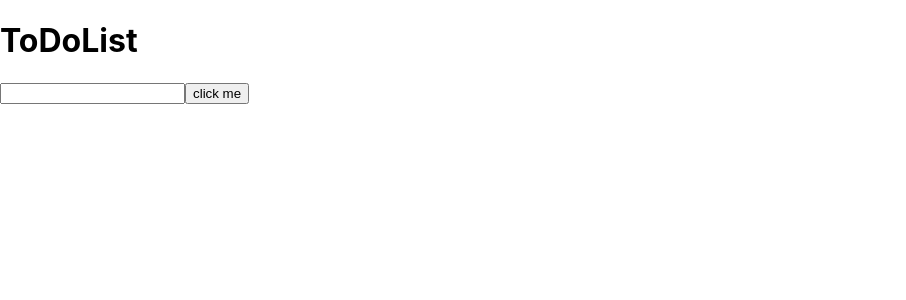
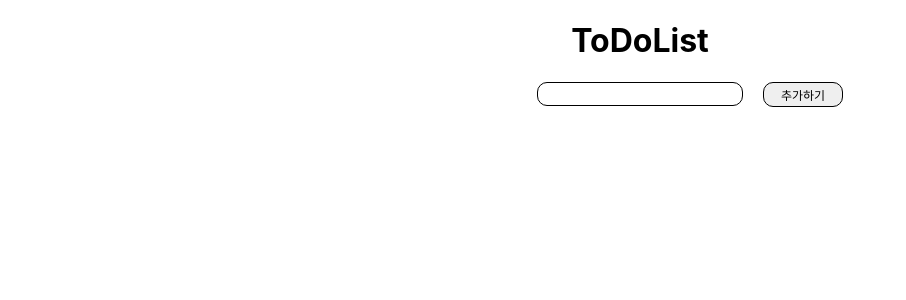
Before and after one commit to dutexion/React_ToDoList, a React (Create React App) app in the folder todolist/: page / in a window 1280 px wide. Shown: the top 300 px of the page, without its empty margins (0-906 px from the left). Built offline with nearby package versions, Linux system fonts and the light colour scheme.

Commit message:
style & bug fix

```diff
--- a/todolist/src/App.css
+++ b/todolist/src/App.css
@@ -1,3 +1,71 @@
+body {
+    display: flex;
+    flex-direction: column;
+    align-items: center;
+}
+.App {
+    display: flex;
+    flex-direction: column;
+    align-items: center;
+}
+.inputDiv {
+    display: flex;
+    flex-direction: row;
+}
+
+.input {
+    margin-left: 100px;
+    width: 200px;
+    height: 20px;
+    font-size: 12px;
+    border: 1px solid black;
+    border-radius: 10px;
+    cursor: pointer;
+}
+
+.inputBtn {
+    width: 80px;
+    height: 25px;
+    font-size: 12px;
+    border: 1px solid black;
+    border-radius: 10px;
+    margin-left: 20px;
+    cursor: pointer;
+}
+
+ul {
+    padding: 0;
+    margin: 20px 0;
+}
+
+.inList {
+    line-height: 35px;
+    width: 1200px;
+    height: 70px;
+    border:solid black 3px;
+    list-style: none;
+    display: flex;
+    flex-direction: column;
+    align-items: center;
+    margin-top: 3px;
+    border-radius: 20px;
+}
+
+.btnGroup {
+    display: flex;
+    flex-direction: row;
+    width: 390px;
+    justify-content: space-around;
+}
+
+.listBtn {
+    width: 100px;
+    height: 30px;
+    font-size: 12px;
+    border-radius: 10px;
+    cursor: pointer;
+}
+
 .complete {
     text-decoration: line-through;
     color:red;
--- a/todolist/src/App.js
+++ b/todolist/src/App.js
@@ -1,17 +1,21 @@
-import React,{useState,useRef} from 'react';
+import React,{useState,useRef,useEffect} from 'react';
 import './App.css';
 import Input from './input';
 import TodoList from './todolist';
 
 function App() {
   const [text,newInput] = useState("");
-  const [list,setList] = useState([]);
+  const [list, setList] = useState(() => {
+    const storedList = window.localStorage.getItem("list");
+    return storedList ? JSON.parse(storedList) : [];
+  });
 
   const onChange = (e) => {
     newInput(e.target.value);
   }
 
-  const nextId = useRef(0);
+  const nextId = useRef(list.length ? list[list.length-1].id+1 : 0);
+
   const onCreate = () => {
     if(text !== '')
     {
@@ -35,7 +39,7 @@ function App() {
   }
 
   const onModify = (id,inner) => {
-    if(inner !== '')
+    if(inner !== '' && inner !== null)
     {
       setList(list.map((value) => value.id === id ? {...value, value:inner}:value))
     }
@@ -44,6 +48,10 @@ function App() {
       alert("문자를 입력해주세요")
     }
   }
+
+  useEffect(() => {
+    window.localStorage.setItem("list",JSON.stringify(list));
+  }, [list])
 
   return (
     <div className="App">
--- a/todolist/src/input.js
+++ b/todolist/src/input.js
@@ -4,8 +4,11 @@ function Input({onChange,onCreate,text}) {
     return(
         <>
             <h1>ToDoList</h1>
-            <input onChange={onChange} value={text}/>
-            <button onClick={onCreate}>click me</button>
+            <div className="inputDiv">
+                <input className="input" onChange={onChange} value={text}/>
+                <button className="inputBtn" onClick={onCreate}>추가하기</button>
+            </div>
+
         </>
     )
 }
--- a/todolist/src/todolist.js
+++ b/todolist/src/todolist.js
@@ -3,21 +3,23 @@ import React from "react";
 function List({props,onRemove,onComplete,onModify}) {
     return (
         <>
-            <div>
+            <li className="inList">
                 <span className={props.active === true ? "complete" : null}>{props.value}</span>
-                <button onClick={() => onComplete(props.id)}>완료하기</button>
-                <button onClick={() => onModify(props.id,prompt("수정할 내용을 입력하세요"))}>수정하기</button>
-                <button onClick={() => onRemove(props.id)}>삭제하기</button>
-            </div>
+                <div className="btnGroup">
+                    <button className="listBtn" onClick={() => onComplete(props.id)}>완료하기</button>
+                    <button className="listBtn" onClick={() => onModify(props.id,prompt("수정할 내용을 입력하세요",props.value))}>수정하기</button>
+                    <button className="listBtn" onClick={() => onRemove(props.id)}>삭제하기</button>
+                </div>
+            </li>
         </>
     )
 }
 
 function TodoList({prop,onRemove,onComplete,onModify}) {
     return(
-        <div>
+        <ul>
             {prop.map((value,index)=>(<List props={value} key={index} onRemove={onRemove} onComplete={onComplete} onModify={onModify}/>))}
-        </div>
+        </ul>
     )
 }
 
```
